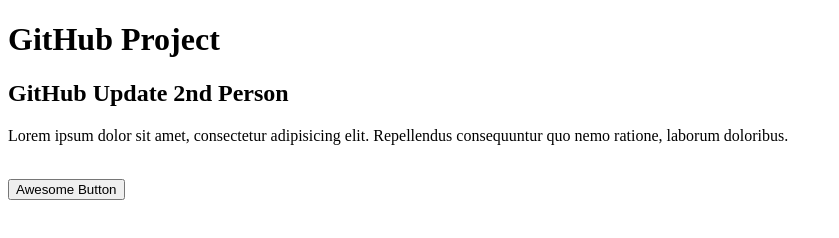
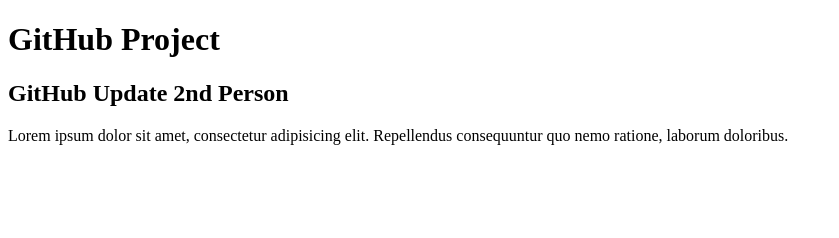
Before and after one commit to Zioun/my-first-website, a plain HTML site: page index.html in a window 1280 px wide. Shown: the whole page, without its empty margins (0-839 px from the left). Drawn offline with Linux system fonts and the light colour scheme.

Commit message:
Update index.html

```diff
--- a/index.html
+++ b/index.html
@@ -10,6 +10,5 @@
     <h2>GitHub Update 2nd Person</h2>
     <p>Lorem ipsum dolor sit amet, consectetur adipisicing elit. Repellendus consequuntur quo nemo ratione, laborum doloribus.</p>
     <br>
-    <button>Awesome Button</button>
 </body>
 </html>
```
